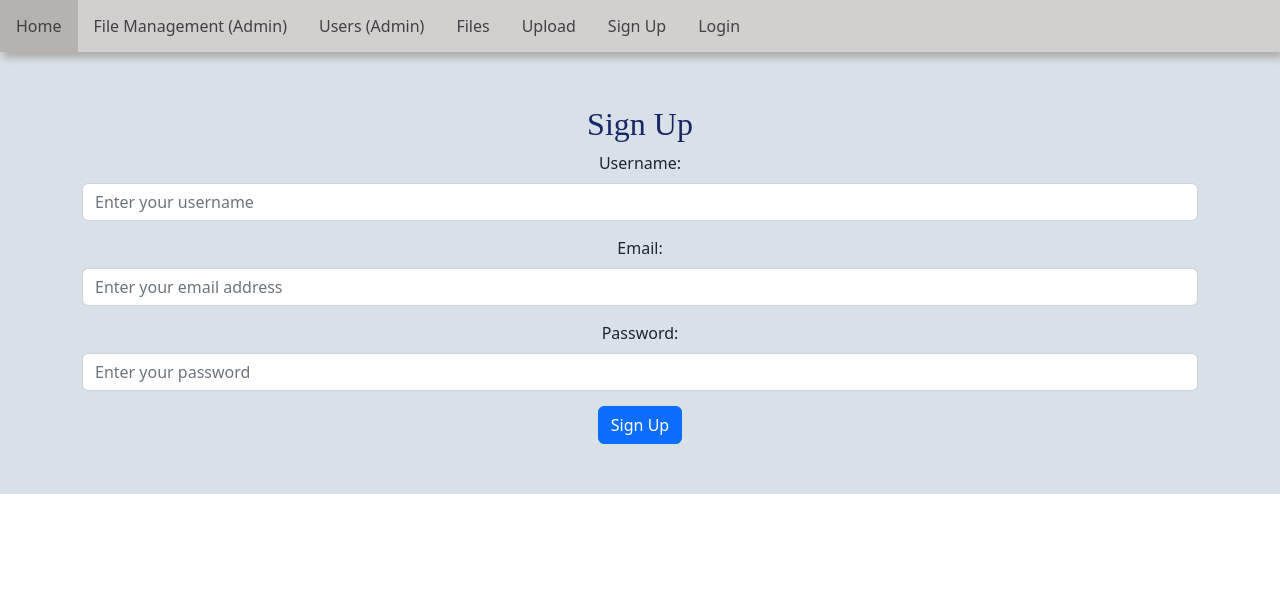
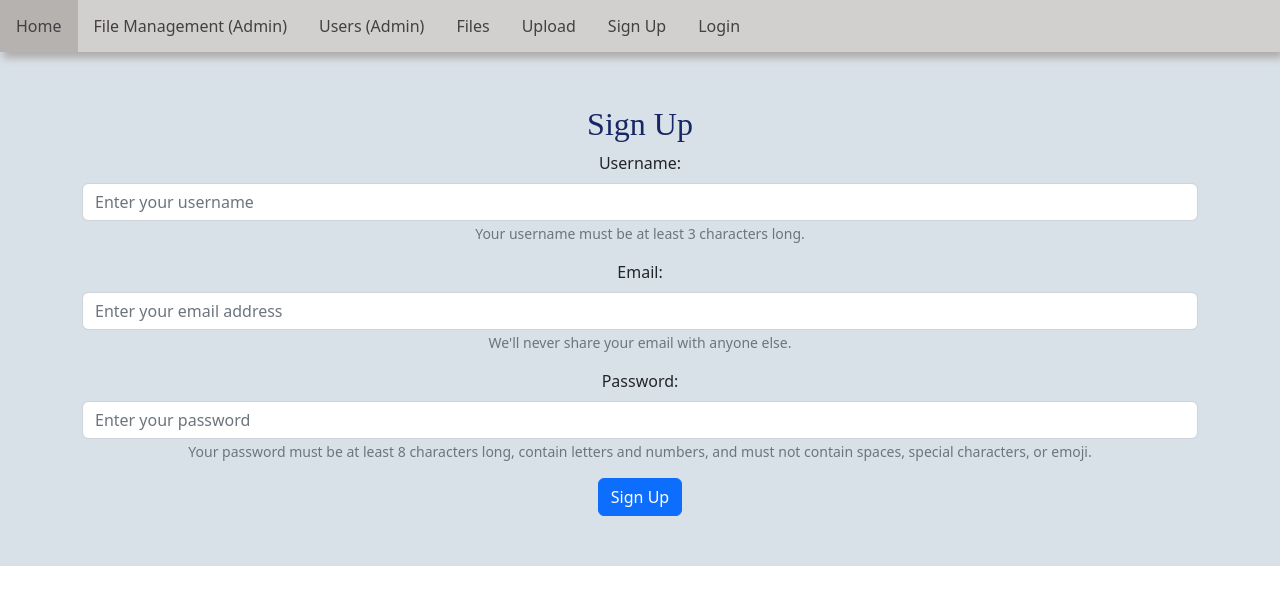
Before and after one commit to daniel-rachfal/cyberguardian-platform, a React (Create React App) app in the folder frontend/: page /cyberguardian-platform/frontend/signup in a window 1280 px wide. Shown: the top 604 px of the page. Built offline with nearby package versions, Linux system fonts and the light colour scheme.

Commit message:
added comments and help blocks in signup

```diff
--- a/frontend/src/components/pages/SignUp.js
+++ b/frontend/src/components/pages/SignUp.js
@@ -1,3 +1,14 @@
+/**
+ * Login Page
+ *
+ * This will be the Sign Up/Regisrtation component
+ * that will be used by new users that want to
+ * create a new account on the website.
+ *
+ *
+ * @author Nikitas Kaouslidis w20006928
+ */
+
 import React, { useState } from 'react';
 import { Form, FormGroup, FormControl, Button } from 'react-bootstrap';
 import { useNavigate } from "react-router-dom";
@@ -77,7 +88,11 @@ const SignUp = () => {
             placeholder="Enter your username"
             value={username}
             onChange={(event) => setUsername(event.target.value)}
+            aria-describedby="usernameHelpBlock"
           />
+          <Form.Text id="usernameHelpBlock" muted>
+            Your username must be at least 3 characters long.
+          </Form.Text>
         </FormGroup>
         <FormGroup>
           <Form.Label>Email:</Form.Label>
@@ -86,7 +101,11 @@ const SignUp = () => {
             placeholder="Enter your email address"
             value={email}
             onChange={(event) => setEmail(event.target.value)}
+            aria-describedby="emailHelpBlock"
           />
+          <Form.Text id="emailHelpBlock" muted>
+            We'll never share your email with anyone else.
+          </Form.Text>
         </FormGroup>
         <FormGroup>
           <Form.Label>Password:</Form.Label>
@@ -95,7 +114,11 @@ const SignUp = () => {
             placeholder="Enter your password"
             value={password}
             onChange={(event) => setPassword(event.target.value)}
+            aria-describedby="passwordHelpBlock"
           />
+          <Form.Text id="passwordHelpBlock" muted>
+            Your password must be at least 8 characters long, contain letters and numbers, and must not contain spaces, special characters, or emoji.
+          </Form.Text>
         </FormGroup>
         <Button variant="primary" type="submit" block="true">Sign Up</Button>
       </Form>
```
Also changed, not shown: 2 other files (tests, documents, lock files or other folders).
